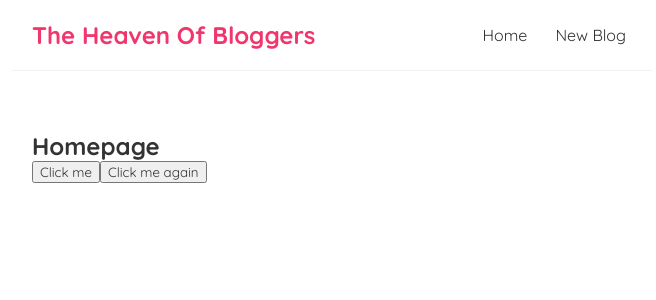
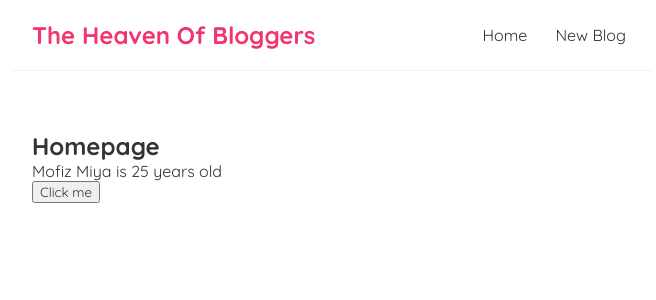
Before and after one commit to Masud034/bloggers, a React (Create React App) app: page / in a window 1280 px wide. Shown: the top 300 px of the page, without its empty margins (308-964 px from the left). Built offline with nearby package versions, Linux system fonts and the light colour scheme; the HTML template or start-up script is replaced by a standard one.

Commit message:
useState hook

```diff
--- a/src/Home.js
+++ b/src/Home.js
@@ -1,18 +1,19 @@
+import { useState } from "react";
 const Home = () => {
 
+    const [name, setName] = useState('Mofiz Miya');
+    const [age, setAge] = useState(25);
+
     const handleClick = () => {
-        console.log("Hello there")
-    }
-
-    const handleClickAgain = (name) => {
-        console.log("Hello," +name)
+        setName('Sagir Miya');
+        setAge(25);
     }
 
     return (
         <div className="home">
             <h2>Homepage</h2>
+            <p>{ name } is { age } years old</p>
             <button onClick = {handleClick}>Click me</button>
-            <button onClick = {()=> handleClickAgain("Mofiz")}>Click me again</button>
         </div>
      );
 }
```
